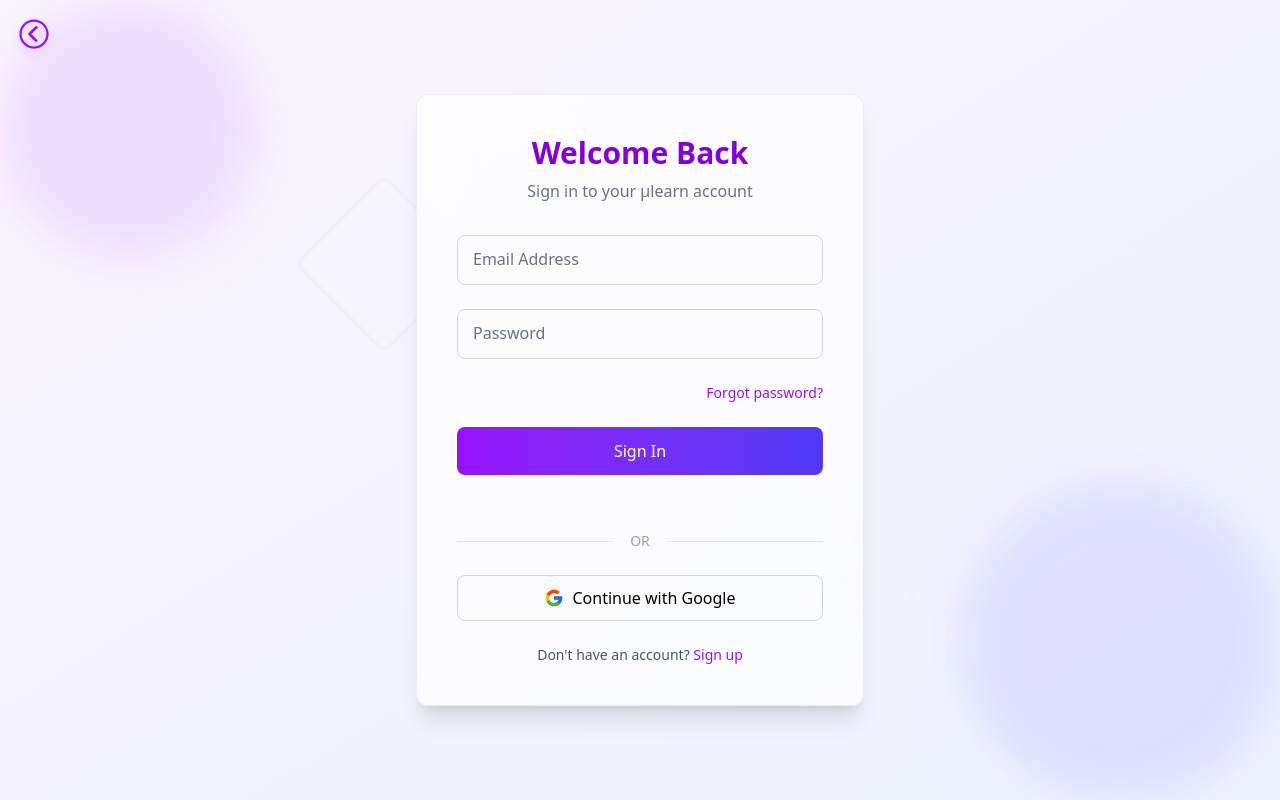
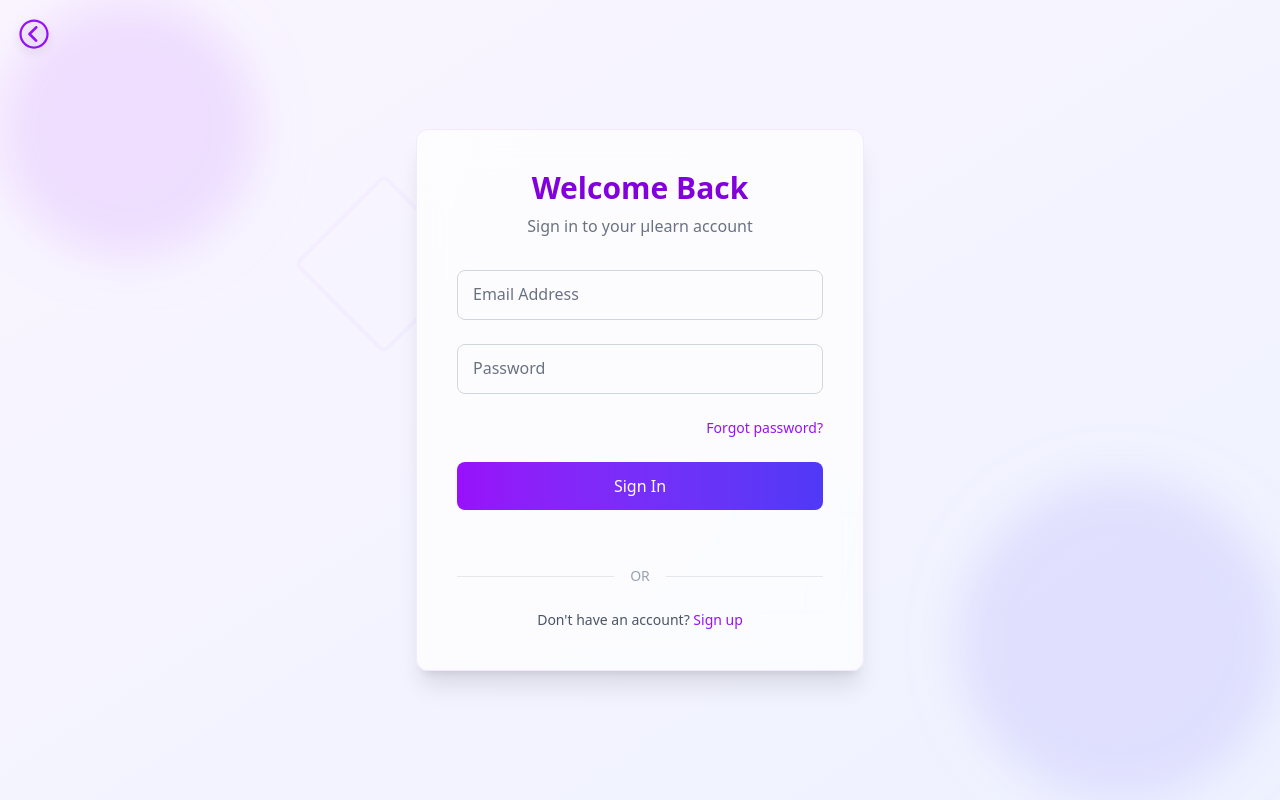
Before and after one commit to aleena2-joseph/mulearn, a React (Vite) app: page /login in a window 1280 px wide. Built offline with nearby package versions, Linux system fonts and the light colour scheme.

Commit message:
Login Fix

```diff
--- a/src/Components/Login,Signin/Login.jsx
+++ b/src/Components/Login,Signin/Login.jsx
@@ -1,9 +1,9 @@
 import { useState } from "react";
-import { FcGoogle } from "react-icons/fc";
+//import { FcGoogle } from "react-icons/fc";
 import { Link, useNavigate } from "react-router-dom";
 import { IoIosArrowDropleft } from "react-icons/io";
-import { signInWithEmailAndPassword, signInWithPopup } from "firebase/auth";
-import { auth, googleProvider } from "../../firebase"; // Adjust path as needed
+//import { signInWithEmailAndPassword, signInWithPopup } from "firebase/auth";
+//import { auth, googleProvider } from "../../firebase"; // Adjust path as needed
 
 export default function Login() {
   const [email, setEmail] = useState("");
@@ -20,10 +20,10 @@
 
     try {
       // Sign in with email and password
-      const userCredential = await signInWithEmailAndPassword(auth, email, password);
+      //const userCredential = await signInWithEmailAndPassword(auth, email, password);
 
       // Successfully signed in
-      console.log("User logged in:", userCredential.user);
+     // console.log("User logged in:", userCredential.user);
 
       // Navigate to admin panel
       navigate("/admin");
@@ -52,24 +52,24 @@
     }
   };
 
-  const handleGoogleSignIn = async () => {
-    setIsLoading(true);
-    setError("");
+  // const handleGoogleSignIn = async () => {
+  //   setIsLoading(true);
+  //   setError("");
 
-    try {
-      const result = await signInWithPopup(auth, googleProvider);
-      console.log("Google user logged in:", result.user);
+  //   try {
+  //     const result = await signInWithPopup(auth, googleProvider);
+  //     console.log("Google user logged in:", result.user);
 
-      // Navigate to admin panel
-      navigate("/admin");
+  //     // Navigate to admin panel
+  //     navigate("/admin");
 
-    } catch (error) {
-      console.error("Google sign-in error:", error);
-      setError("Failed to sign in with Google. Please try again.");
-    } finally {
-      setIsLoading(false);
-    }
-  };
+  //   } catch (error) {
+  //     console.error("Google sign-in error:", error);
+  //     setError("Failed to sign in with Google. Please try again.");
+  //   } finally {
+  //     setIsLoading(false);
+  //   }
+  // };
 
   return (
     <div className="min-h-screen flex items-center justify-center bg-gradient-to-br from-purple-50 to-indigo-50 px-4 py-12">
@@ -215,7 +215,7 @@
           </div>
 
           {/* OAuth Buttons */}
-          <div className="grid gap-4">
+          {/* <div className="grid gap-4">
             <button
               type="button"
               onClick={handleGoogleSignIn}
@@ -225,7 +225,7 @@
               <FcGoogle className="text-xl" />
               <span>Continue with Google</span>
             </button>
-          </div>
+          </div> */}
         </form>
 
         {/* Sign Up */}
```
